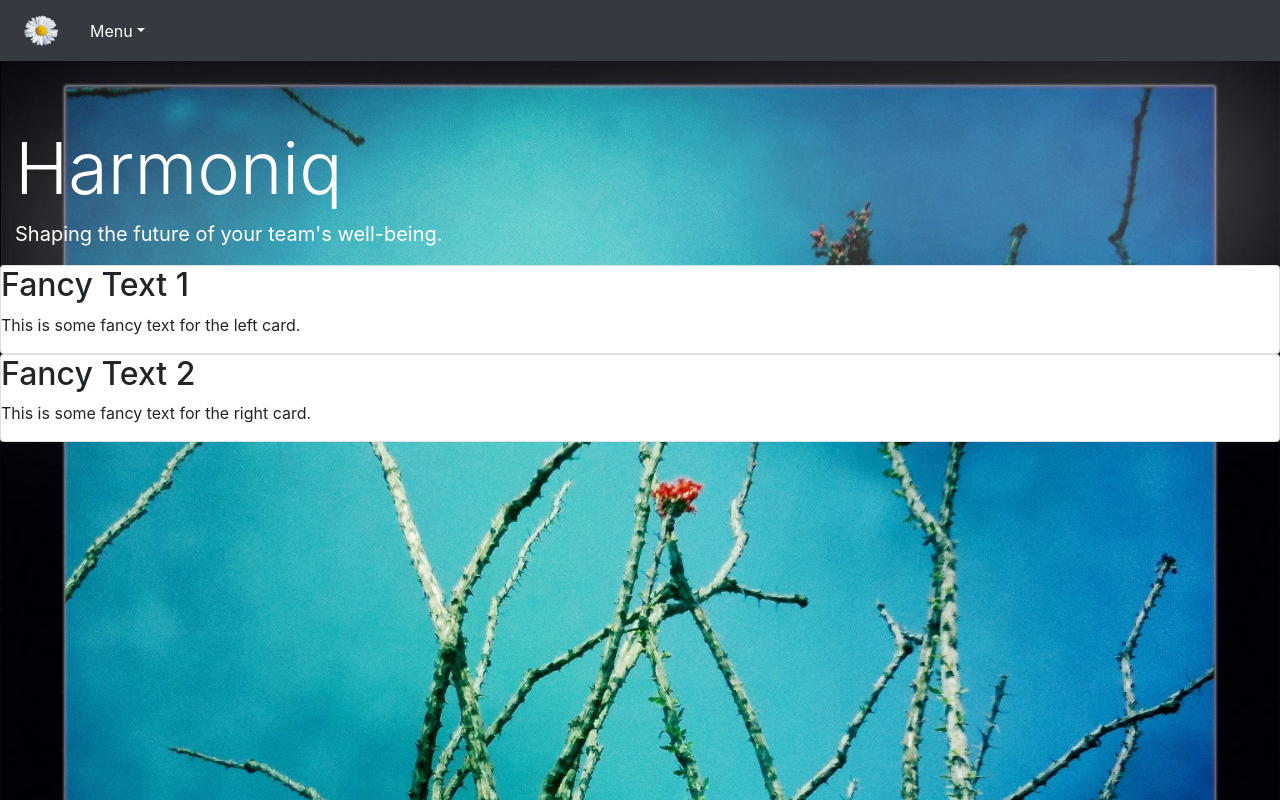
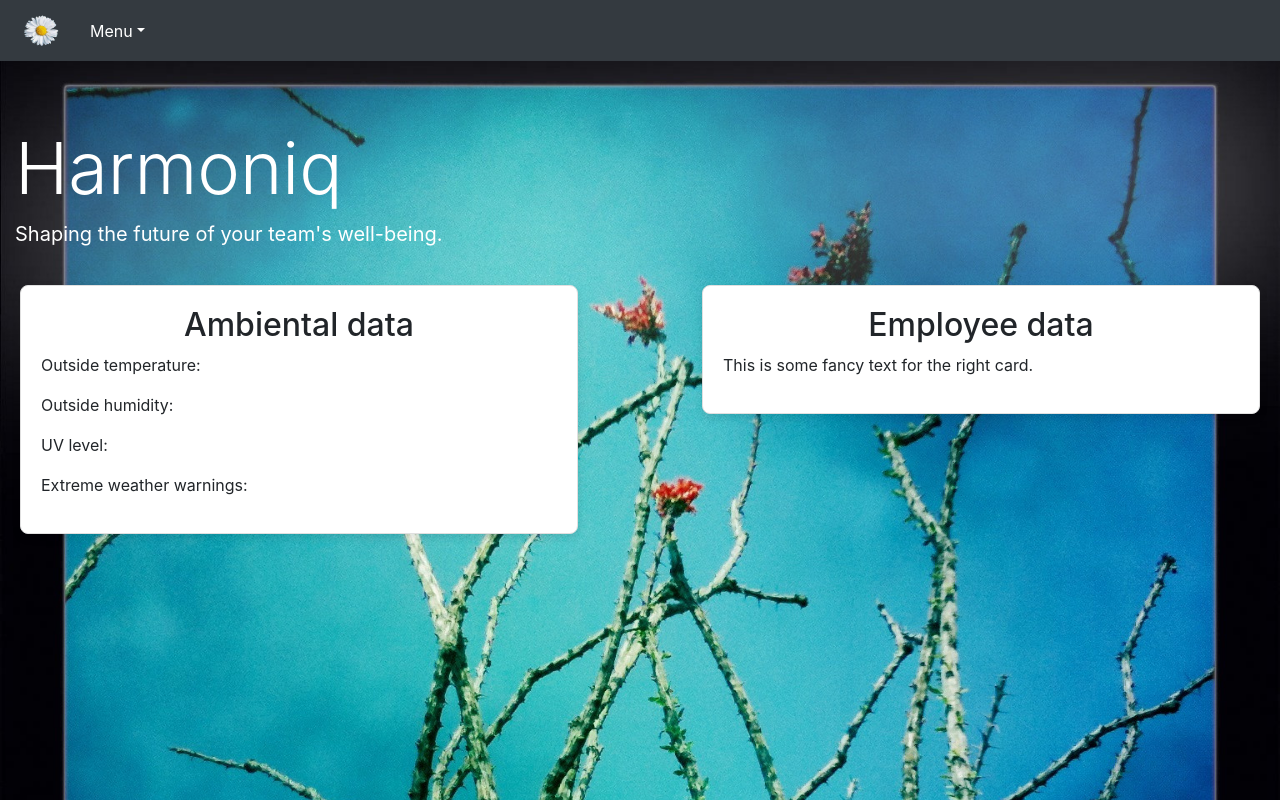
Before and after one commit to eliseipilug30/SmartGlove, a React (Create React App) app: page / in a window 1280 px wide. Shown: the top 800 px of the page. Built offline with nearby package versions, Linux system fonts and the light colour scheme.

Commit message:
Some more fancy styling

```diff
--- a/src/home/home.js
+++ b/src/home/home.js
@@ -3,6 +3,7 @@ import React from 'react';
 import BackgroundImg from '../commons/images/download_1.jpg';
 
 import {Container, Jumbotron} from 'reactstrap';
+import "./styles/home.css"
 
 const backgroundStyle = {
     backgroundPosition: 'center',
@@ -28,18 +29,24 @@ class Home extends React.Component {
                     <p className="lead" style={textStyle}> <b>Shaping the future of your team's well-being.</b>
                     </p>
                 </Container>
-                <div className="homepage-container">
-                    <div className="card left-card">
-                        <h2>Fancy Text 1</h2>
-                        <p>This is some fancy text for the left card.</p>
+                <div className="cards-container">
+                    <div className="card">
+                        <h2>Ambiental data</h2>
+                        <div className="ambient">
+                            <p>Outside temperature:</p>
+                            <p>Outside humidity:</p>
+                            <p>UV level:</p>
+                            <p>Extreme weather warnings:</p>
+                        </div>
                     </div>
-                    <div className="card right-card">
-                        <h2>Fancy Text 2</h2>
-                        <p>This is some fancy text for the right card.</p>
+                    <div className="card">
+                        <h2>Employee data</h2>
+                        <div className="employee">
+                            <p>This is some fancy text for the right card.</p>
+                        </div>
                     </div>
                 </div>
                 </Jumbotron>
-
             </div>
         )
     };
--- a/src/home/styles/home.css
+++ b/src/home/styles/home.css
@@ -0,0 +1,39 @@
+.cards-container {
+    display: flex; /* Activate Flexbox */
+    flex-direction: row; /* Ensure horizontal layout */
+    flex-wrap: wrap;
+    justify-content: space-between; /* Space cards evenly */
+    align-items: flex-start; /* Align cards at the top */
+    padding: 20px;
+}
+
+.card {
+    background-color: #fff; /* White background */
+    border: 1px solid #e0e0e0; /* Light border */
+    border-radius: 8px; /* Rounded corners */
+    box-shadow: 0 4px 8px rgba(0, 0, 0, 0.1); /* Subtle shadow */
+    padding: 20px;
+    width: 45%; /* Control width for side-by-side appearance */
+    text-align: center;
+}
+
+.ambient {
+    text-align: start;
+}
+
+.employee {
+    text-align: start;
+}
+
+/* Responsive design for mobile screens */
+@media (max-width: 768px) {
+    .cards-container {
+        flex-direction: column; /* Stack cards vertically on small screens */
+        align-items: center; /* Center align for a cleaner look */
+    }
+
+    .card {
+        width: 80%; /* Adjust width for smaller screens */
+        margin: 10px 0; /* Add spacing between stacked cards */
+    }
+}
```
